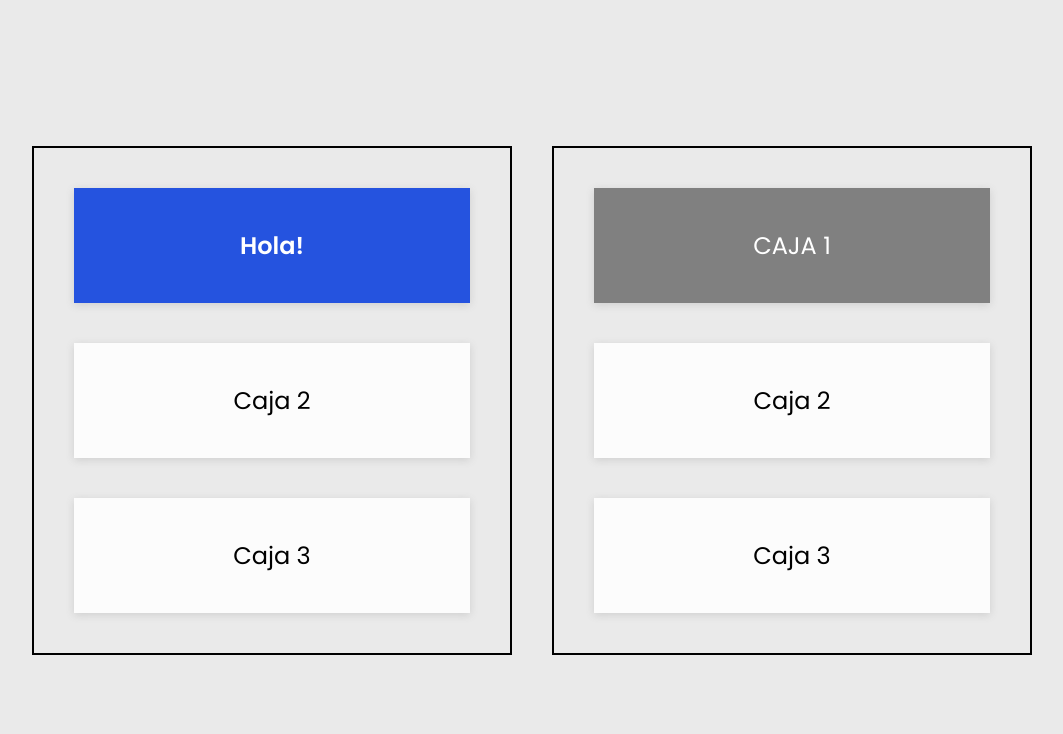
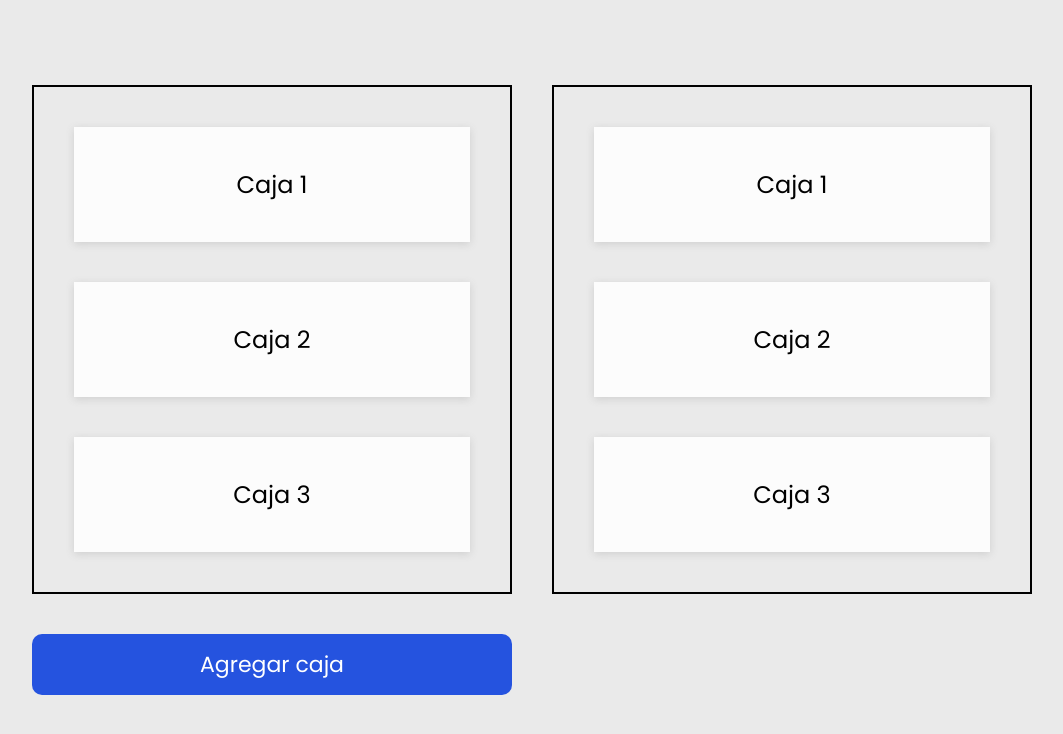
Before and after one commit to marlonmelara/fmaster-js-course, a plain HTML site: page 04-dom/index.html in a window 1280 px wide. Shown: the whole page, without its empty margins (108-1171 px from the left). Drawn offline with Linux system fonts and the light colour scheme.

Commit message:
Explain methods to create and manipulate DOM elements

```diff
--- /dev/null
+++ b/04-dom/creandoElementos.js
@@ -0,0 +1,43 @@
+const agregarCaja = () => {
+  /*
+   * 📌 Paso 1: Creación del elemento
+   * Usamos el método 'createElement' del objeto 'document' para crear un nuevo
+   * elemento del DOM. Este método recibe como argumento el nombre de la etiqueta del elemento que deseamos crear.
+   */
+  const nuevaCaja = document.createElement("div");
+
+  /*
+   * 📌 Paso 2: Modificación del contenido y los atributos
+   * Una vez que el elemento está creado, podemos modificar su contenido interno
+   * usando la propiedad 'innerText'. También podemos añadir o modificar sus atributos con el método 'setAttribute'.
+   */
+  nuevaCaja.innerText = "Nueva Caja!";
+  // nuevaCaja.setAttribute("id", "nuevo-id");
+  nuevaCaja.setAttribute("class", "caja activa");
+
+  /*
+   * 📌 Paso 3: Insertar el elemento en el DOM
+   * Para agregar nuestro elemento al documento, primero debemos seleccionar el
+   * elemento padre donde queremos insertarlo. Para este ejemplo, el elemento padre es un contenedor con el id 'contenedor1'.
+   */
+
+  const contenedor = document.getElementById("contenedor1");
+
+  /*
+   * Existen varias formas de insertar el elemento en el DOM:
+   */
+
+  // appendChild() - Inserta el nuevo elemento como último hijo del elemento padre.
+
+  // contenedor.appendChild(nuevaCaja);
+
+  // insertAdjacentElement() - Permite insertar el elemento en diferentes posiciones relativas al elemento padre o a un elemento referente.
+
+  // contenedor.insertAdjacentElement("afterbegin", nuevaCaja);
+
+  /*
+   * replaceWith() - Reemplaza un elemento existente con otro. En este caso, estamos
+   * reemplazando la primera caja dentro de 'contenedor1' con 'nuevaCaja'.
+   */
+  document.querySelector("#contenedor1 .caja").replaceWith(nuevaCaja);
+};
--- a/04-dom/index.html
+++ b/04-dom/index.html
@@ -6,7 +6,8 @@
     <meta name="viewport" content="width=device-width, initial-scale=1.0" />
     <link rel="stylesheet" href="styles.css" />
     <!-- <script defer src="./obtenerElementos.js"></script> -->
-    <script defer src="./modificandoElementos.js"></script>
+    <!-- <script defer src="./modificandoElementos.js"></script> -->
+    <script defer src="./creandoElementos.js"></script>
     <title>Document Object Model</title>
   </head>
   <body>
@@ -22,6 +23,8 @@
         <div class="caja">Caja 3</div>
       </div>
 
+      <button onclick="agregarCaja()">Agregar caja</button>
+
       <!-- <button id="boton1">Agregar Evento</button>
 			<button id="boton2">Eliminar Evento</button> -->
     </div>
```
